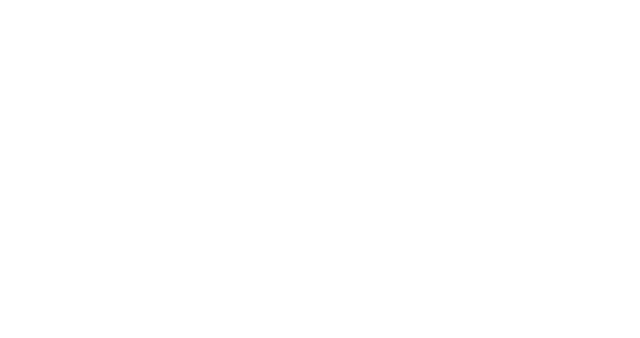
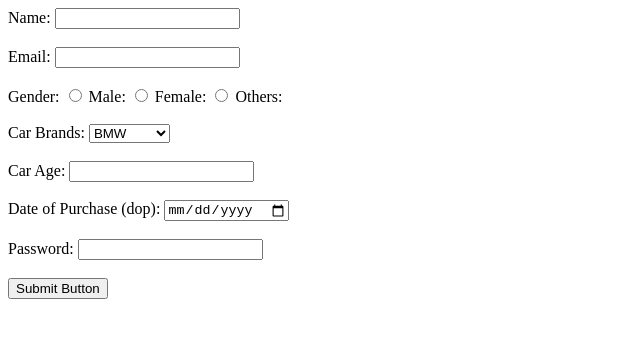
Before and after one commit to acciojob/car-insurance-form-sumangitron, a website: page main.html in a window 1280 px wide. Shown: the whole page, without its empty margins (0-640 px from the left). Drawn offline with Linux system fonts and the light colour scheme.

Commit message:
created a submission

```diff
--- a/main.html
+++ b/main.html
@@ -8,6 +8,46 @@
 
 <body>
 	<!-- the entire body must be written by student -->
+	<form method="post">
+		<label for="name">Name:</label>
+		<input type="text" id="name" required>
+		<br/>
+		<br/>
+		<label for="email">Email:</label>
+		<input type="email" id="email" required>
+		<br/>
+		<br/>
+		Gender:
+		<input type="radio" name="gender" required>
+		<label>Male:</label>
+		<input type="radio" name="gender" required>
+		<label>Female:</label>
+		<input type="radio" name="gender" required>
+		<label>Others:</label>
+		<br/>
+		<br/>
+		<label for="cars">Car Brands:</label>
+		<select id="cars">
+			<option value="bmw">BMW</option>
+			<option value="audi">Audi</option>
+			<option value="mercedez">Mercedez</option>
+		</select>
+		<br/>
+		<br/>
+		<label for="carage">Car Age:</label>
+		<input type="number" id="carage" required>
+		<br/>
+		<br/>
+		<label for="dop">Date of Purchase (dop):</label>
+		<input type="date" id="dop" required>
+		<br/>
+		<br/>
+		<label for="password">Password:</label>
+		<input type="password" id="password" required>
+		<br/>
+		<br/>
+		<input type="submit" value="Submit Button">
+	</form>
     <script type="text/javascript" src="./script.js">
 </script>
 
```
